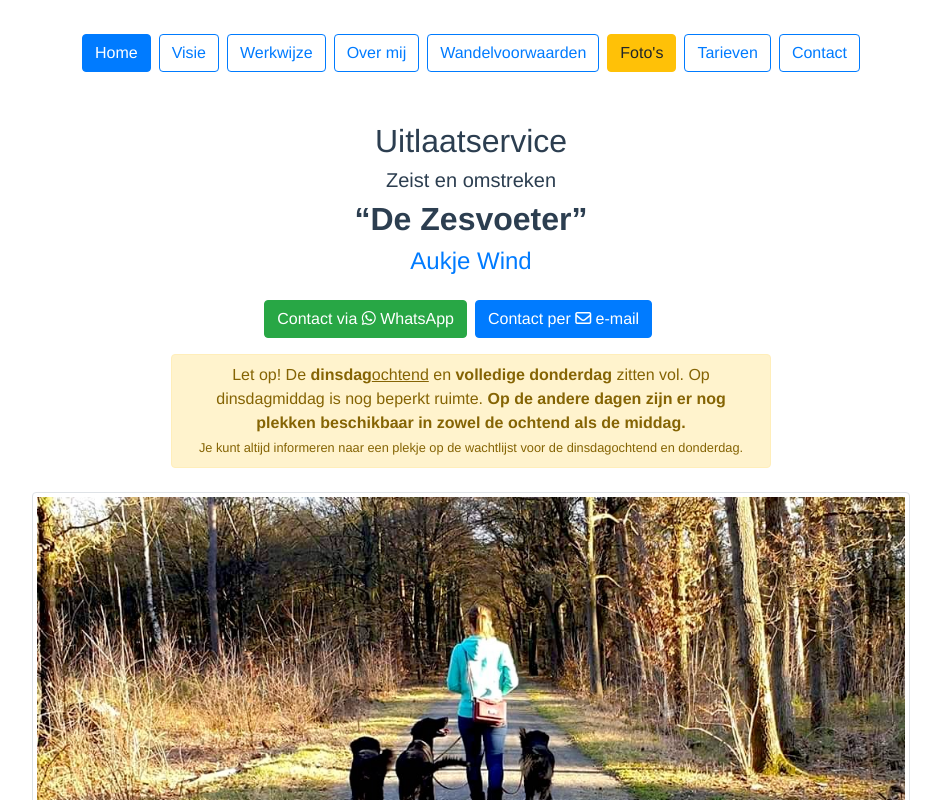
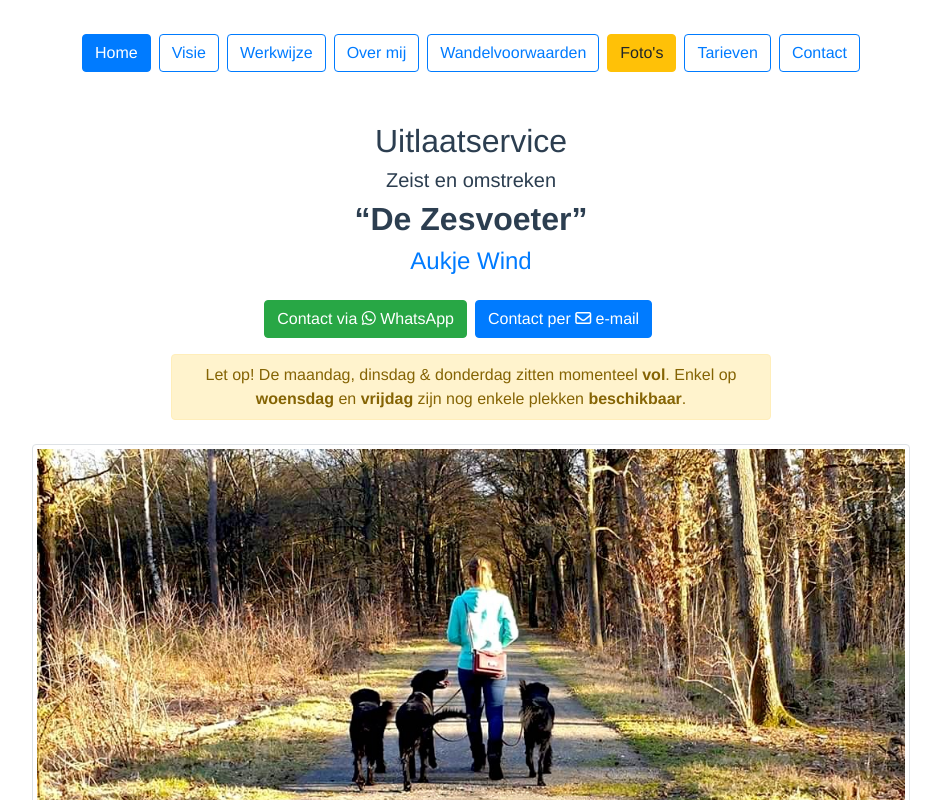
Before and after one commit to WietseWind/Website-Aukje, a Vue app: page / in a window 1280 px wide. Shown: the top 800 px of the page, without its empty margins (169-1110 px from the left). Built offline with nearby package versions, Linux system fonts and the light colour scheme.

Commit message:
Update beschikbaarheid

```diff
--- a/src/views/partials/Vol.vue
+++ b/src/views/partials/Vol.vue
@@ -1,9 +1,7 @@
 <template>
   <div section="full" class="alert alert-warning px-3 py-2 mt-3 text-center">
-    Let op! De <b>dinsdag</b><u>ochtend</u> en <b>volledige donderdag</b> zitten vol. Op dinsdagmiddag is nog beperkt ruimte.
-    <b>Op de andere dagen zijn er nog plekken beschikbaar in zowel de ochtend als de middag.</b>
-    <br />
-    <small>Je kunt altijd informeren naar een plekje op de wachtlijst voor de dinsdagochtend en donderdag.</small>
+    Let op! De maandag, dinsdag &amp; donderdag zitten momenteel <b>vol</b>.
+    Enkel op <b>woensdag</b> en <b>vrijdag</b> zijn nog enkele plekken <b>beschikbaar</b>.
   </div>
 </template>
 
```
